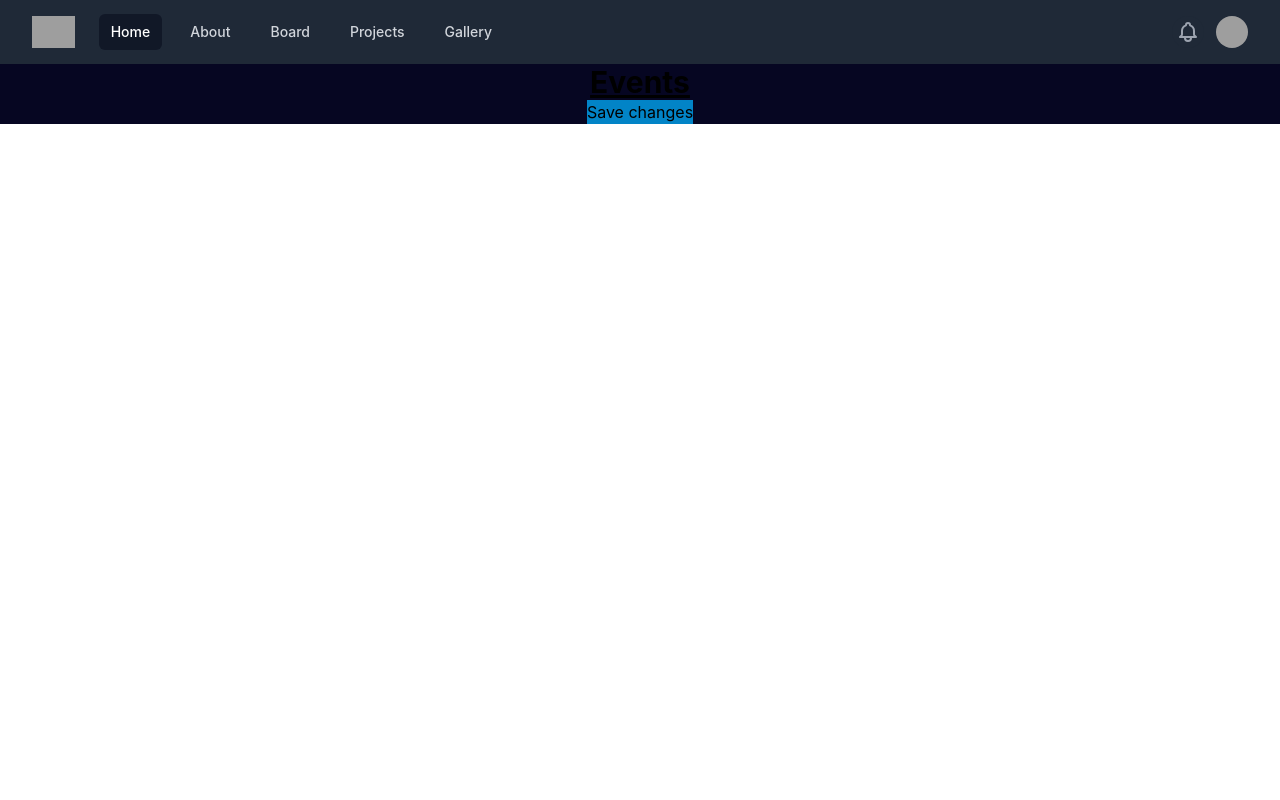
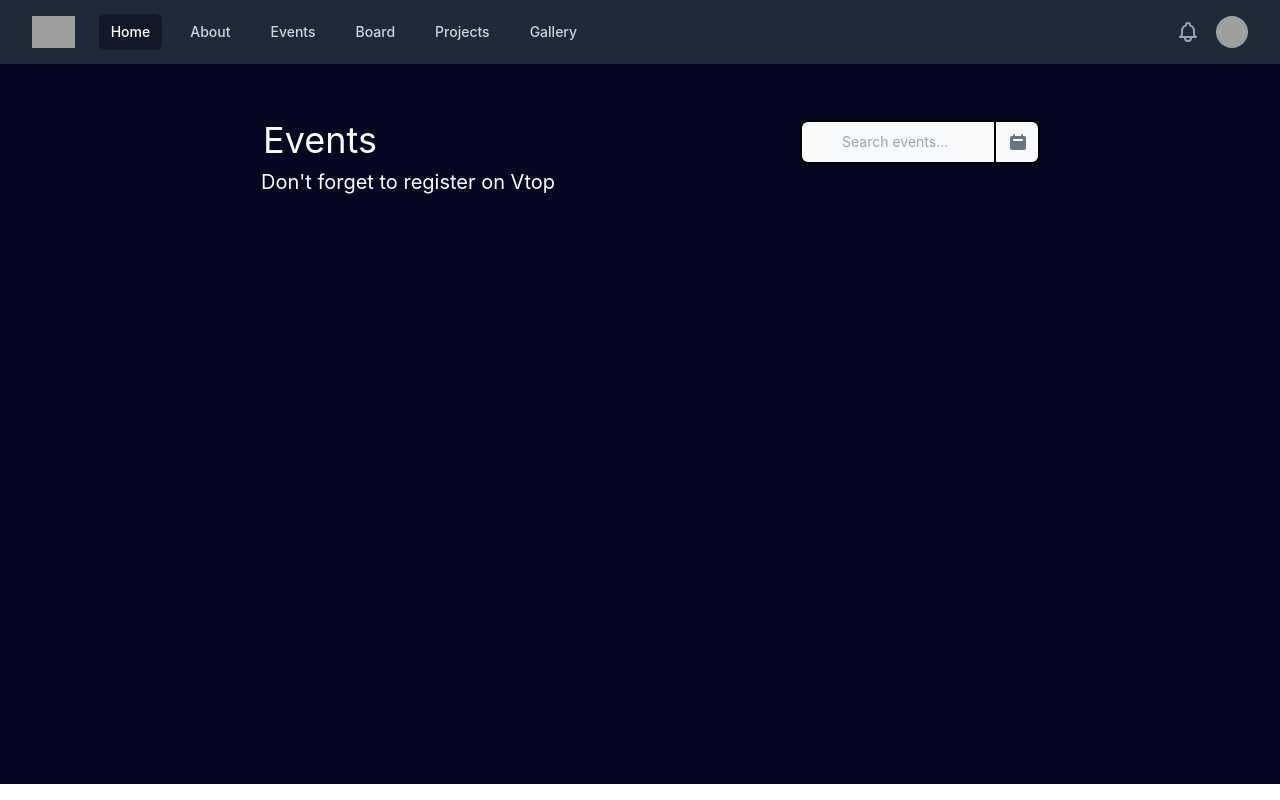
Before and after one commit to IoThinc-VIT/Iothinc_Website, a React (Create React App) app: page /event in a window 1280 px wide. Built offline with nearby package versions, Linux system fonts and the light colour scheme; grey boxes are pictures that could not be loaded.

Commit message:
event search added

```diff
--- a/src/App.css
+++ b/src/App.css
@@ -1,6 +1,7 @@
 .App {
   text-align: center;
-
+  background-color: rgba(168, 196, 229, 1);
+  height: 90vh;
 }
 
 .App-logo {
--- a/src/Components/NavBar.js
+++ b/src/Components/NavBar.js
@@ -6,6 +6,7 @@ import { BellIcon, MenuIcon, XIcon } from "@heroicons/react/outline";
 const navigation = [
   { name: "Home", href: "home", current: true },
   { name: "About", href: "about", current: false },
+  { name: "Events", href: "event", current: false },
   { name: "Board", href: "board", current: false },
   { name: "Projects", href: "projects", current: false },
   { name: "Gallery", href: "Gallery", current: false },
--- a/src/Pages/Events.js
+++ b/src/Pages/Events.js
@@ -1,17 +1,41 @@
-import React, { useState, useEffect } from 'react';
-
-
+import React, { useState, useEffect } from "react";
 
 const Event = () => {
-    return (<div className="App">
-        <h1 className="text-3xl font-bold underline">
-           Events
-        </h1>
-
-        <button className="bg-sky-600 hover:bg-sky-700">
-            Save changes
-        </button>
-    </div>);
-}
+  return (
+    <div className="App">
+      <div className="pt-14  grid grid-row-2 md:grid-cols-2">
+        <div className="">
+          <p className="text-4xl text-white">Events</p>
+          <p className="ml-3 md:ml-44 p-2 text-xl text-white">
+            Don't forget to register on Vtop
+          </p>
+        </div>
+        <div class="relative w-60 h-12 ml-40 ">
+          <div class="absolute  right-0 flex  p-3 pointer-events-none border-l-2 border-black">
+            <svg
+              class="w-5 h-5 text-gray-500 dark:text-gray-400"
+              fill="currentColor"
+              viewBox="0 0 20 20"
+              xmlns="http://www.w3.org/2000/svg"
+            >
+              <path
+                fill-rule="evenodd"
+                d="M6 2a1 1 0 00-1 1v1H4a2 2 0 00-2 2v10a2 2 0 002 2h12a2 2 0 002-2V6a2 2 0 00-2-2h-1V3a1 1 0 10-2 0v1H7V3a1 1 0 00-1-1zm0 5a1 1 0 000 2h8a1 1 0 100-2H6z"
+                clip-rule="evenodd"
+              ></path>
+            </svg>
+          </div>
+          <input
+            datepicker
+            datepicker-title="Flowbite datepicker"
+            type="text"
+            class="bg-gray-50 border border-black border-2 text-gray-900 sm:text-sm rounded-lg focus:ring-blue-500  block w-full pl-10 p-2.5   dark:placeholder-gray-400 dark:text-white dark:focus:ring-blue-500 "
+            placeholder="Search events..."
+          />
+        </div>
+      </div>
+    </div>
+  );
+};
 
 export default Event;
```
Also changed, not shown: 1 other file (tests, documents, lock files or other folders). Lines whose indentation alone changed are shown as unchanged.
